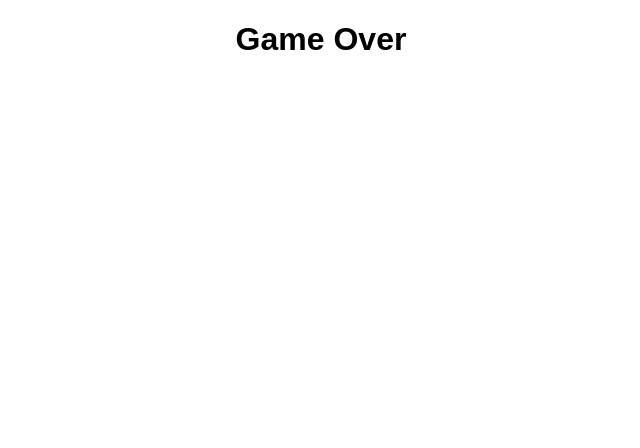
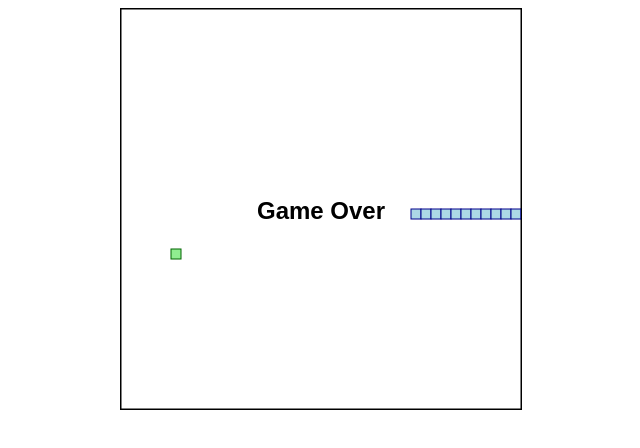
Before and after one commit to rrutsche/snake, a Gatsby site: page / in a window 1280 px wide. Shown: the whole page, without its empty margins (319-959 px from the left). Built offline with nearby package versions, Linux system fonts and the light colour scheme; Gatsby itself is replaced by a stand-in of ours.

Commit message:
adjust port, beautify gameover state

```diff
--- a/package.json
+++ b/package.json
@@ -6,7 +6,7 @@
   "license": "0BSD",
   "scripts": {
     "build": "gatsby build",
-    "dev": "gatsby develop",
+    "dev": "gatsby develop -p 3000",
     "format": "prettier --write \"**/*.{js,jsx,ts,tsx,json,md}\"",
     "start": "npm run develop",
     "serve": "gatsby serve",
--- a/src/layout/snake/index.tsx
+++ b/src/layout/snake/index.tsx
@@ -1,5 +1,5 @@
 import React, { useCallback, useRef, useState } from "react";
-import styled from "styled-components";
+
 import { useCanvas } from "../../hooks/useCanvas";
 import { useDirectionRef } from "../../hooks/useDirectionRef";
 import { useGameLoop } from "../../hooks/useGameLoop";
@@ -10,15 +10,11 @@ import {
     getHasGameEnded,
     getNextSnakeHeadPosition,
     PositionType,
-    SEGMENT_SIZE,
     getFoodWasEaten,
     generateFood,
     drawFood,
 } from "../../utils/snake";
-
-const CanvasLayout = styled.canvas`
-    border: 1px solid black;
-`;
+import { CanvasLayout, GameOverContainer, SnakeContainer } from "./styled";
 
 const AREA_SIZE = 400;
 
@@ -71,9 +67,18 @@ export const Snake = () => {
 
     useGameLoop(drawSnakeBody, gameOver);
 
-    return gameOver ? (
-        <h1>Game Over</h1>
-    ) : (
-        <CanvasLayout width={AREA_SIZE} height={AREA_SIZE} ref={canvasRef} />
+    return (
+        <SnakeContainer>
+            {gameOver ? (
+                <GameOverContainer>
+                    <h2>Game Over</h2>
+                </GameOverContainer>
+            ) : undefined}
+            <CanvasLayout
+                width={AREA_SIZE}
+                height={AREA_SIZE}
+                ref={canvasRef}
+            />
+        </SnakeContainer>
     );
 };
--- /dev/null
+++ b/src/layout/snake/styled.ts
@@ -0,0 +1,16 @@
+import styled from "styled-components";
+
+export const CanvasLayout = styled.canvas`
+    border: 1px solid black;
+`;
+
+export const SnakeContainer = styled.div`
+    position: relative;
+`;
+
+export const GameOverContainer = styled.div`
+    position: absolute;
+    top: 50%;
+    left: 50%;
+    transform: translate(-50%, -50%);
+`;
```
